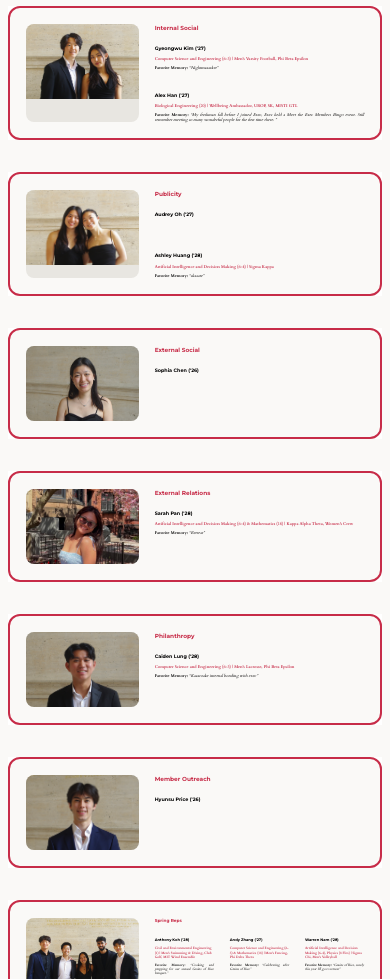
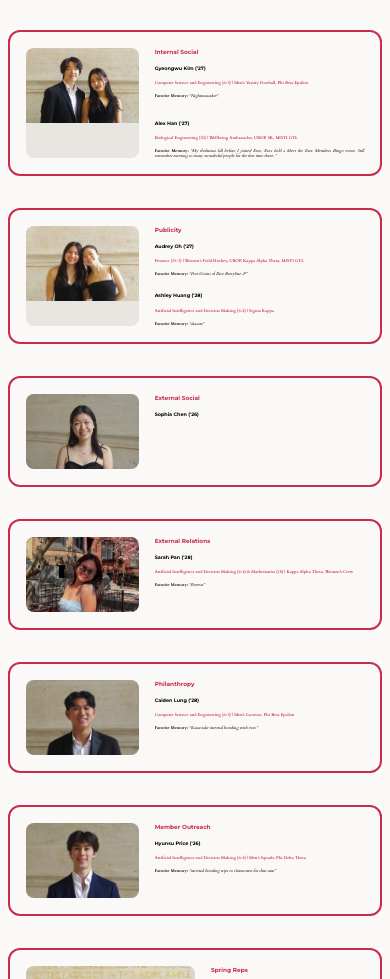
Before and after one commit to vivienhuangg/aaa-redesign, a Next.js app: page /exec in a window 390 px wide. Shown: the part 1021-2000 px from the top of the page. Built offline with nearby package versions, Linux system fonts and the light colour scheme.

Commit message:
update some photos

```diff
--- a/app/exec/page.tsx
+++ b/app/exec/page.tsx
@@ -118,9 +118,10 @@ export default function ExecPage() {
 				{
 					name: "Audrey Oh",
 					class: "27",
-					major: "",
-					involved_in: "",
-					fav_memory: "",
+					major: "Finance (15-3)",
+					involved_in:
+						"Women's Field Hockey, UROP, Kappa Alpha Theta, MISTI GTL",
+					fav_memory: "Post Grains of Rice Berryline :P",
 				},
 				{
 					name: "Ashley Huang",
@@ -178,9 +179,9 @@ export default function ExecPage() {
 				{
 					name: "Hyunsu Price",
 					class: "26",
-					major: "",
-					involved_in: "",
-					fav_memory: "",
+					major: "Artificial Intelligence and Decision Making (6-4)",
+					involved_in: "Men's Squash, Phi Delta Theta",
+					fav_memory: "internal bonding trips to chinatown for dim sum",
 				},
 			],
 		},
@@ -192,7 +193,8 @@ export default function ExecPage() {
 					name: "Anthony Koh",
 					class: "28",
 					major: "Civil and Environmental Engineering (1)",
-					involved_in: "Men's Swimming & Diving, Club Golf, MIT Wind Ensemble",
+					involved_in:
+						"Men's Swimming & Diving, Club Golf, MIT Wind, Phi Sigma Kappa",
 					fav_memory:
 						"Cooking and prepping for our annual Grains of Rice banquet.",
 				},
@@ -223,9 +225,9 @@ export default function ExecPage() {
 				{
 					name: "Rebecca Xiong",
 					class: "28",
-					major: "",
-					involved_in: "",
-					fav_memory: "",
+					major: "Computer Science and Engineering (6-3)",
+					involved_in: "Kappa Alpha Theta",
+					fav_memory: "AAA retreat so fun to get to know everyone",
 				},
 			],
 		},
--- a/components/ui/card.jsx
+++ b/components/ui/card.jsx
@@ -65,7 +65,12 @@ function ExecCard({ position, photo, people, className, ...props }) {
 			<div className="bg-background text-card-foreground rounded-xl border-2 border-accent transition-all duration-300">
 				<div className="flex items-stretch gap-4 p-4">
 					{/* Image container drives height */}
-					<div className="w-1/3 rounded-lg overflow-hidden bg-muted flex-shrink-0">
+					<div
+						className={cn(
+							"rounded-lg overflow-hidden bg-muted flex-shrink-0",
+							position === "Spring Reps" ? "w-1/2" : "w-1/3",
+						)}
+					>
 						<img
 							src={photo}
 							alt={position}
@@ -76,12 +81,12 @@ function ExecCard({ position, photo, people, className, ...props }) {
 					{/* Right side matches image height */}
 					<div className="flex-1 flex flex-col h-full min-w-0">
 						<h2
-							className="font-bold text-accent mb-3"
+							className="font-bold text-accent mb-2"
 							style={{
 								fontSize:
-									position === "Spring Reps"
-										? "clamp(0.25rem, 1.1vw, 1.2rem)"
-										: "clamp(0.3rem, 1.5vw, 1.5vw)",
+									// position === "Spring Reps"
+									// 	? "clamp(0.25rem, 1.1vw, 1.2rem)"
+									"clamp(0.3rem, 1.5vw, 1.5vw)",
 							}}
 						>
 							{position}
@@ -90,24 +95,25 @@ function ExecCard({ position, photo, people, className, ...props }) {
 						<div
 							className={cn(
 								"grid gap-4 flex-1",
-								people.length === 1 ? "grid-rows-1" : "grid-rows-2",
-								people.length > 2 ? "grid-cols-3" : "",
+								people.length === 2 ? "grid-rows-2" : "grid-rows-1",
+								people.length > 2 ? "gap-2" : "",
 							)}
 						>
 							{people.map(
 								({ name, class: year, major, involved_in, fav_memory }) => (
 									<div
-										key={name}
-										className="flex flex-col justify-between h-full"
+										className={cn(
+											"flex flex-col gap-2 h-full",
+											people.length > 2 ? "gap-0" : "",
+										)}
 									>
-										<div className="flex flex-col gap-1 h-full">
 										<h3
 											className="font-bold text-black"
 											style={{
 												fontSize:
-														position === "Spring Reps"
-															? "clamp(0.18rem, 0.95vw, 1.1rem)"
-															: "clamp(0.26rem, 1.25vw, 1.25vw)",
+													// position === "Spring Reps"
+													// 	? "clamp(0.18rem, 0.95vw, 1.1rem)"
+													"clamp(0.26rem, 1.25vw, 1.25vw)",
 											}}
 										>
 											{name} (&apos;{year})
@@ -117,9 +123,9 @@ function ExecCard({ position, photo, people, className, ...props }) {
 												className="text-accent font-serif font-bold leading-tight"
 												style={{
 													fontSize:
-															position === "Spring Reps"
-																? "clamp(0.16rem, 0.85vw, 1rem)"
-																: "clamp(0.22rem, 1.05vw, 1.05vw)",
+														// position === "Spring Reps"
+														// 	? "clamp(0.16rem, 0.85vw, 1rem)"
+														"clamp(0.22rem, 1.05vw, 1.05vw)",
 												}}
 											>
 												{major} | {involved_in}
@@ -130,16 +136,15 @@ function ExecCard({ position, photo, people, className, ...props }) {
 												className="text-black font-serif text-justify leading-tight flex-1"
 												style={{
 													fontSize:
-															position === "Spring Reps"
-																? "clamp(0.16rem, 0.85vw, 1rem)"
-																: "clamp(0.22rem, 1.05vw, 1.05vw)",
+														// position === "Spring Reps"
+														// 	? "clamp(0.16rem, 0.85vw, 1rem)"
+														"clamp(0.22rem, 1.05vw, 1.05vw)",
 												}}
 											>
 												<b>Favorite Memory:</b>{" "}
 												<i>&ldquo;{fav_memory}&rdquo;</i>
 											</p>
 										)}
-										</div>
 									</div>
 								),
 							)}
--- a/tsconfig.json
+++ b/tsconfig.json
@@ -32,7 +32,10 @@
 		"components/AdminPanel/AdminPanel.jsx",
 		"app/page.jsx",
 		"app/layout.jsx",
-		"components/event-uploader.jsx"
+		"components/event-uploader.jsx",
+		"components/ui/toast.jsx",
+		"components/ui/card.jsx",
+		"app/contact/page.jsx"
 	],
 	"exclude": ["node_modules"]
 }
```
Also changed, not shown: public/images/spring-reps.jpg. Lines whose indentation alone changed are shown as unchanged.
